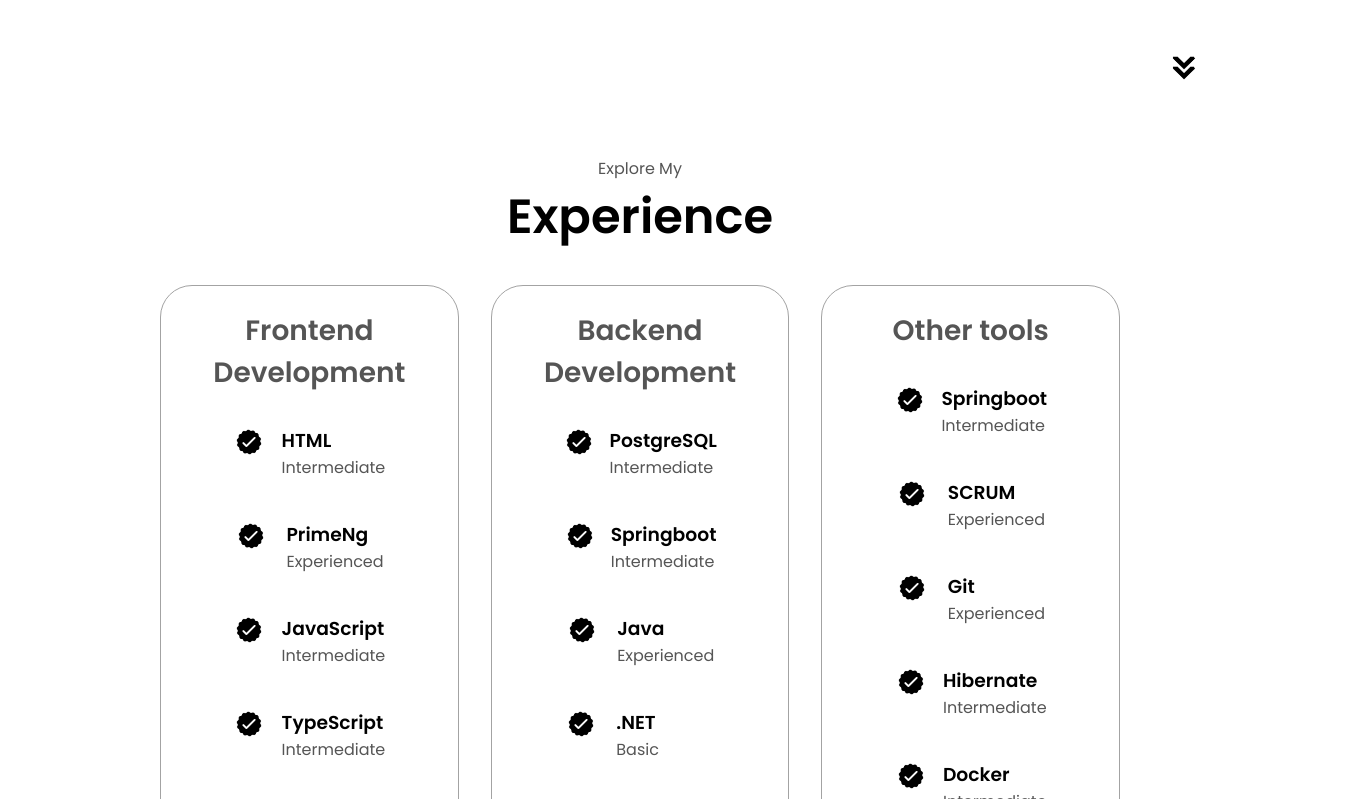
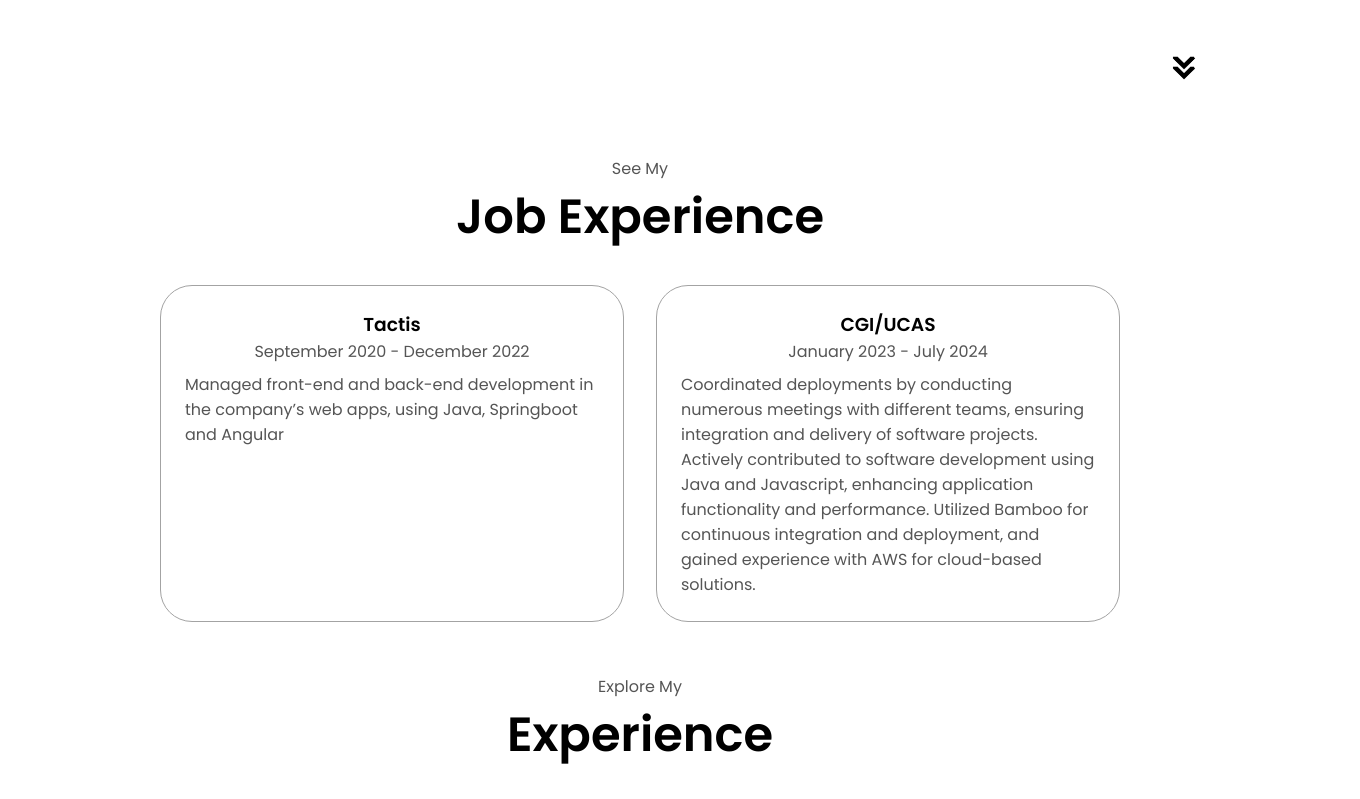
Before and after one commit to nunoedgar/my-web-portfolio, a plain HTML site: page index.html in a window 1280 px wide. Shown: the part 1540-2339 px from the top of the page, 1360 px wide, since content can reach past the window. Drawn offline with Linux system fonts and the light colour scheme.

Commit message:
Jobs section

```diff
--- a/index.html
+++ b/index.html
@@ -14,6 +14,7 @@
       <div>
         <ul class="nav-links">
           <li><a href="#about">About</a></li>
+          <li><a href="#jobs">Employment</a></li>
           <li><a href="#experience">Experience</a></li>
           <li><a href="#projects">Projects</a></li>
           <li><a href="#contact">Contact</a></li>
@@ -30,6 +31,7 @@
         </div>
         <div class="menu-links">
           <li><a href="#about" onclick="toggleMenu()">About</a></li>
+          <li><a href="#jobs" onclick="toggleMenu()">Employment</a></li>
           <li><a href="#experience" onclick="toggleMenu()">Experience</a></li>
           <li><a href="#projects" onclick="toggleMenu()">Projects</a></li>
           <li><a href="#contact" onclick="toggleMenu()">Contact</a></li>
@@ -47,7 +49,7 @@
         <div class="btn-container">
           <button
             class="btn btn-color-2"
-            onclick="window.open('./assets/resume-example.pdf')"
+            onclick="window.open('./assets/CV - Nuno Sousa.pdf')"
           >
             Download CV
           </button>
@@ -119,7 +121,45 @@
         onclick="location.href='./#experience'"
       />
     </section>
-    <section id="experience">
+    <section id="jobs">
+      <p class="section__text__p1">See My</p>
+      <h1 class="title">Job Experience</h1>
+      <div class="about-details-container">
+        <div class="about-containers">
+          <div class="details-container">
+            <!--img
+              src="./assets/experience.png"
+              alt="Experience icon"
+              class="icon"
+            /-->
+            <h3>Tactis</h3>
+            <p>September 2020  -  December 2022</p>
+            <p style="margin-top: 2%; text-align: left;">Managed front-end and back-end development in the
+              company’s web apps, using Java, Springboot and
+              Angular</p>
+          </div>
+          <div class="details-container">
+            <h3>CGI/UCAS</h3>
+            <p>January 2023  -  July 2024</p>
+            <p style="margin-top: 2%; text-align: left;">Coordinated deployments by conducting numerous
+              meetings with different teams, ensuring integration
+              and delivery of software projects. Actively contributed
+              to software development using Java and Javascript,
+              enhancing application functionality and performance.
+              Utilized Bamboo for continuous integration and
+              deployment, and gained experience with AWS for
+              cloud-based solutions.</p>
+          </div>
+        </div>
+      </div>
+      <img
+        src="./assets/arrow.png"
+        alt="Arrow icon"
+        class="icon arrow"
+        onclick="location.href='./#contact'"
+      />
+    </section>
+    <section id="experience" style="margin-top: -250px;">
       <p class="section__text__p1">Explore My</p>
       <h1 class="title">Experience</h1>
       <div class="experience-details-container">
```
Also changed, not shown: 2 other files.
